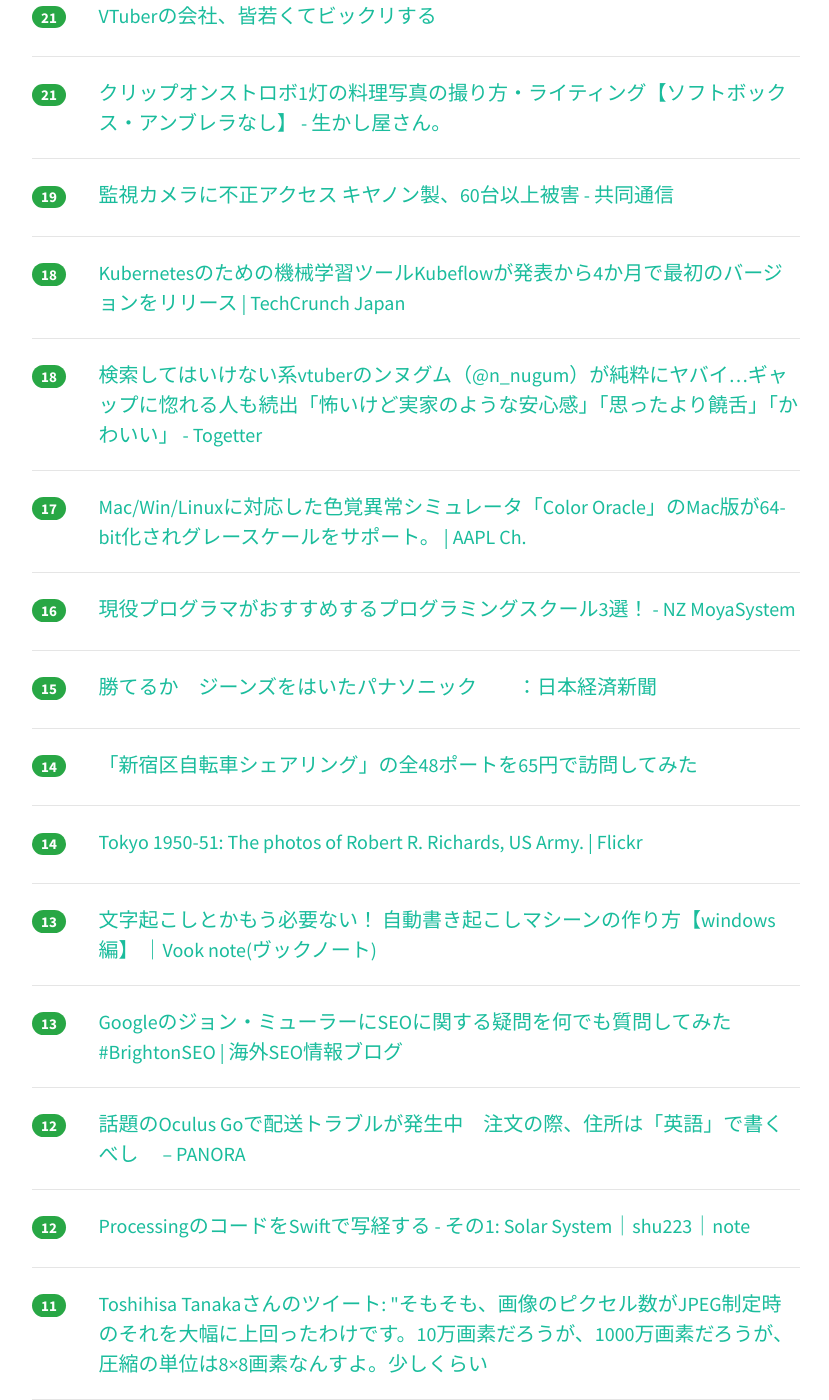
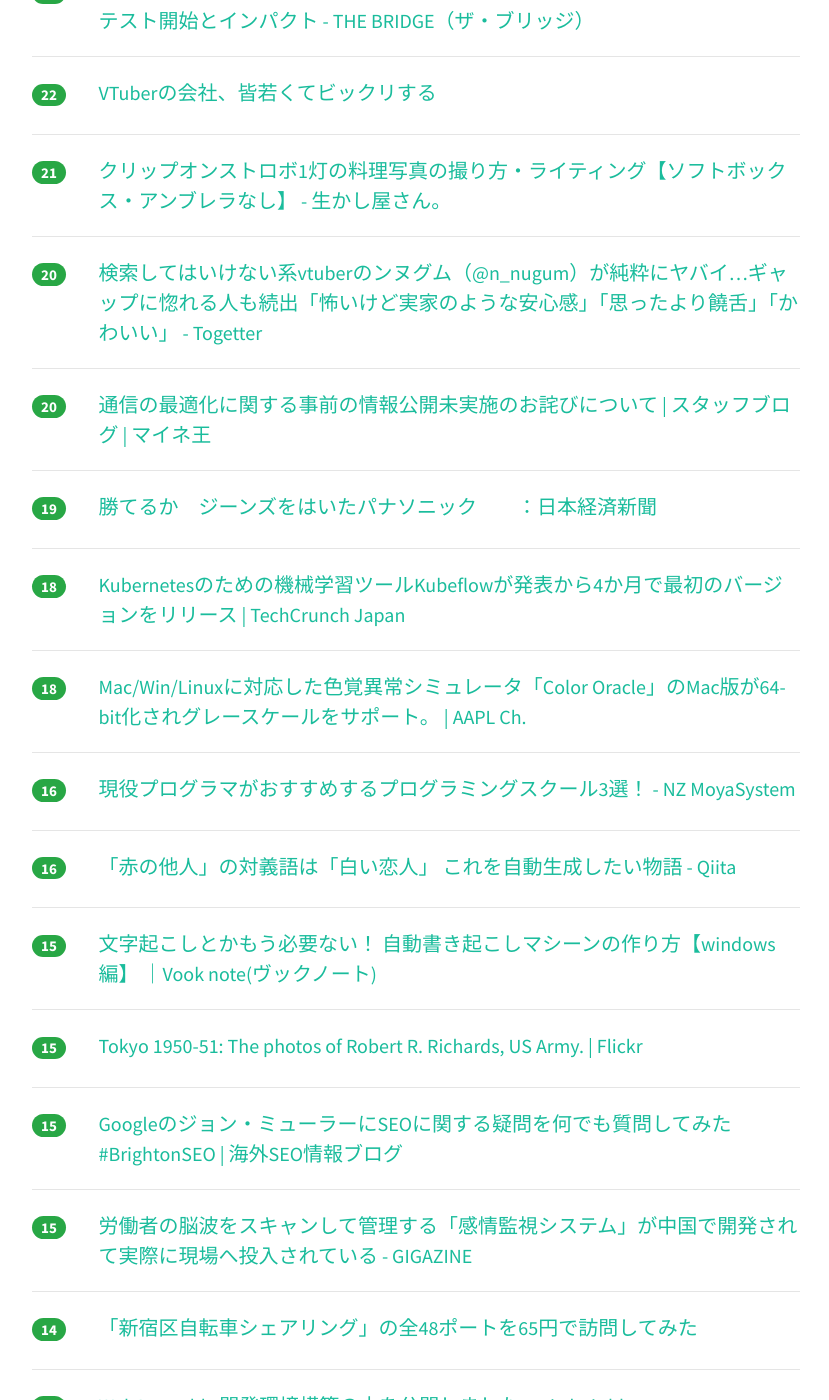
Before and after one commit to yatta47/hatena-matome-site, a Jekyll site: the page built from _posts/2018-05-07-hatena.md, in a window 1280 px wide and 1400 px high, scrolled down 2211 px. Shown: the whole window, without its empty margins (224-1053 px from the left). Built offline with Jekyll 4.4.1, drawn with Linux system fonts in a browser that asks for light colours; nearby versions of some CDN libraries; some of the changed text lies outside the part shown.

Commit message:
Updated 2018-05-07

```diff
--- a/_posts/2018-05-07-hatena.md
+++ b/_posts/2018-05-07-hatena.md
@@ -1,13 +1,13 @@
 ---
 layout: post
 title:  "2018-05-07 はてぶIT"
-date:   2018-05-07 12:02:50
+date:   2018-05-07 13:03:05
 tags: [it-hotentry]
 ---
-38 件のデータあり
+41 件のデータあり
 
 <hr><div class="row">
-<div class="col-1"><span class="badge badge-pill badge-success h2">165</span></div>
+<div class="col-1"><span class="badge badge-pill badge-success h2">189</span></div>
 <div class="col-11"><a href='https://www.publickey1.jp/blog/18/gvisorgoogle.html' target='_blank'>コンテナの軽量さと、より安全な分離を実現する「gVisor」、Googleがオープンソースで公開 － Publickey</a></div>
 </div>
 <hr>
@@ -17,38 +17,68 @@ tags: [it-hotentry]
 </div>
 <hr>
 <div class="row">
-<div class="col-1"><span class="badge badge-pill badge-success h2">111</span></div>
+<div class="col-1"><span class="badge badge-pill badge-success h2">138</span></div>
 <div class="col-11"><a href='https://iphone-mania.jp/news-211347/' target='_blank'>【動画】iPadのマルチタスク機能を使いこなすための25のテクニック - iPhone Mania</a></div>
 </div>
 <hr>
 <div class="row">
-<div class="col-1"><span class="badge badge-pill badge-success h2">86</span></div>
+<div class="col-1"><span class="badge badge-pill badge-success h2">99</span></div>
 <div class="col-11"><a href='https://togetter.com/li/1224881' target='_blank'>意味深なアタッシュケース持ってたら警察に声をかけられた話「プラレール持ってたら職質される時代」「凄く中が工夫されてる」 - Togetter</a></div>
 </div>
 <hr>
 <div class="row">
-<div class="col-1"><span class="badge badge-pill badge-success h2">54</span></div>
+<div class="col-1"><span class="badge badge-pill badge-success h2">95</span></div>
 <div class="col-11"><a href='http://nippondanji.blogspot.com/2018/05/mysql-80.html' target='_blank'>漢(オトコ)のコンピュータ道: MySQL 8.0登場！立ち止まることを知らない進化はこれからも続く。</a></div>
 </div>
 <hr>
 <div class="row">
-<div class="col-1"><span class="badge badge-pill badge-success h2">45</span></div>
+<div class="col-1"><span class="badge badge-pill badge-success h2">69</span></div>
+<div class="col-11"><a href='http://www.ketancho.net/entry/2018/05/07/080000' target='_blank'>AWSを学ぶために最初に構築するアーキテクチャパターン５選 - log4ketancho</a></div>
+</div>
+<hr>
+<div class="row">
+<div class="col-1"><span class="badge badge-pill badge-success h2">54</span></div>
 <div class="col-11"><a href='https://investment.abbamboo.com/trading-tools/how-to-build-python-in-5minutes/' target='_blank'>5分でPythonの環境構築【投資のテクニカル分析、グラフ化に】 - Investment Tech HackInvestment Tech Hack</a></div>
 </div>
 <hr>
 <div class="row">
-<div class="col-1"><span class="badge badge-pill badge-success h2">37</span></div>
+<div class="col-1"><span class="badge badge-pill badge-success h2">49</span></div>
+<div class="col-11"><a href='http://uni-fic.com/entry/cashless-vs-cash' target='_blank'>キャッシュレス派vs.現金派論争で何故デビットカードという案は出てこないのだろうか - WebデザイナーUnificブログ</a></div>
+</div>
+<hr>
+<div class="row">
+<div class="col-1"><span class="badge badge-pill badge-success h2">39</span></div>
 <div class="col-11"><a href='http://neuralism.hatenablog.jp/entry/2018/05/06/211541' target='_blank'>ブレイン・マシン・インターフェース（BMI）の行く先 - Neuralism（by 奥田一貴）</a></div>
 </div>
 <hr>
 <div class="row">
-<div class="col-1"><span class="badge badge-pill badge-success h2">35</span></div>
+<div class="col-1"><span class="badge badge-pill badge-success h2">38</span></div>
 <div class="col-11"><a href='https://riyaaaaasan.hatenablog.com/entry/2018/05/06/231901' target='_blank'>その気になれば前提知識無し機材無しの無の状態から2週間で美少女VTuberになれたという話 - My life accelerated</a></div>
 </div>
 <hr>
 <div class="row">
 <div class="col-1"><span class="badge badge-pill badge-success h2">34</span></div>
-<div class="col-11"><a href='http://uni-fic.com/entry/cashless-vs-cash' target='_blank'>キャッシュレス派vs.現金派論争で何故デビットカードという案は出てこないのだろうか - WebデザイナーUnificブログ</a></div>
+<div class="col-11"><a href='http://kakakakakku.hatenablog.com/entry/2018/05/07/003042' target='_blank'>Speaker Deck で最高の URL を生成する技術 - kakakakakku blog</a></div>
+</div>
+<hr>
+<div class="row">
+<div class="col-1"><span class="badge badge-pill badge-success h2">33</span></div>
+<div class="col-11"><a href='http://blog.livedoor.jp/itsoku/archives/53444503.html' target='_blank'>2018年現在のプログラミング言語の状況をまとめてみた : IT速報</a></div>
+</div>
+<hr>
+<div class="row">
+<div class="col-1"><span class="badge badge-pill badge-success h2">32</span></div>
+<div class="col-11"><a href='http://kyoko-np.net/2018050701.html' target='_blank'>「文字入力の革命」　ボタン１つのキーボード発表</a></div>
+</div>
+<hr>
+<div class="row">
+<div class="col-1"><span class="badge badge-pill badge-success h2">32</span></div>
+<div class="col-11"><a href='https://qiita.com/pixelflag/items/ad817bdd64931e084a46' target='_blank'>ドット絵ゲームをunityで作るときに押さえておきたいポイント - Qiita</a></div>
+</div>
+<hr>
+<div class="row">
+<div class="col-1"><span class="badge badge-pill badge-success h2">29</span></div>
+<div class="col-11"><a href='http://at-grandpa.hatenablog.jp/entry/2018/05/06/105919' target='_blank'>どういった学習プロセスを辿ると技術力が身につくのか - 圧倒亭グランパのブログ</a></div>
 </div>
 <hr>
 <div class="row">
@@ -57,38 +87,18 @@ tags: [it-hotentry]
 </div>
 <hr>
 <div class="row">
-<div class="col-1"><span class="badge badge-pill badge-success h2">28</span></div>
-<div class="col-11"><a href='http://kakakakakku.hatenablog.com/entry/2018/05/07/003042' target='_blank'>Speaker Deck で最高の URL を生成する技術 - kakakakakku blog</a></div>
-</div>
-<hr>
-<div class="row">
-<div class="col-1"><span class="badge badge-pill badge-success h2">28</span></div>
-<div class="col-11"><a href='http://www.ketancho.net/entry/2018/05/07/080000' target='_blank'>AWSを学ぶために最初に構築するアーキテクチャパターン５選 - log4ketancho</a></div>
-</div>
-<hr>
-<div class="row">
-<div class="col-1"><span class="badge badge-pill badge-success h2">25</span></div>
-<div class="col-11"><a href='http://kyoko-np.net/2018050701.html' target='_blank'>「文字入力の革命」　ボタン１つのキーボード発表</a></div>
-</div>
-<hr>
-<div class="row">
-<div class="col-1"><span class="badge badge-pill badge-success h2">25</span></div>
-<div class="col-11"><a href='https://qiita.com/pixelflag/items/ad817bdd64931e084a46' target='_blank'>ドット絵ゲームをunityで作るときに押さえておきたいポイント - Qiita</a></div>
+<div class="col-1"><span class="badge badge-pill badge-success h2">26</span></div>
+<div class="col-11"><a href='https://qiita.com/kyogom/items/49fe51044d57e3b19929' target='_blank'>名前、電話番号、メールアドレス等の最適なmaxlengthはいくつか調べてみた - Qiita</a></div>
 </div>
 <hr>
 <div class="row">
 <div class="col-1"><span class="badge badge-pill badge-success h2">24</span></div>
-<div class="col-11"><a href='http://blog.livedoor.jp/itsoku/archives/53444503.html' target='_blank'>2018年現在のプログラミング言語の状況をまとめてみた : IT速報</a></div>
+<div class="col-11"><a href='https://this.kiji.is/365958155265655905' target='_blank'>監視カメラに不正アクセス キヤノン製、60台以上被害 - 共同通信</a></div>
 </div>
 <hr>
 <div class="row">
 <div class="col-1"><span class="badge badge-pill badge-success h2">23</span></div>
-<div class="col-11"><a href='https://qiita.com/kyogom/items/49fe51044d57e3b19929' target='_blank'>名前、電話番号、メールアドレス等の最適なmaxlengthはいくつか調べてみた - Qiita</a></div>
-</div>
-<hr>
-<div class="row">
-<div class="col-1"><span class="badge badge-pill badge-success h2">23</span></div>
-<div class="col-11"><a href='http://at-grandpa.hatenablog.jp/entry/2018/05/06/105919' target='_blank'>どういった学習プロセスを辿ると技術力が身につくのか - 圧倒亭グランパのブログ</a></div>
+<div class="col-11"><a href='http://tech.nikkeibp.co.jp/atcl/nxt/column/18/00148/042600012/' target='_blank'>2020年代、IT業界の人月商売が続く最悪シナリオの現実味 | 日経 xTECH（クロステック）</a></div>
 </div>
 <hr>
 <div class="row">
@@ -98,11 +108,6 @@ tags: [it-hotentry]
 <hr>
 <div class="row">
 <div class="col-1"><span class="badge badge-pill badge-success h2">22</span></div>
-<div class="col-11"><a href='http://tech.nikkeibp.co.jp/atcl/nxt/column/18/00148/042600012/' target='_blank'>2020年代、IT業界の人月商売が続く最悪シナリオの現実味 | 日経 xTECH（クロステック）</a></div>
-</div>
-<hr>
-<div class="row">
-<div class="col-1"><span class="badge badge-pill badge-success h2">21</span></div>
 <div class="col-11"><a href='https://anond.hatelabo.jp/20180502153541' target='_blank'>VTuberの会社、皆若くてビックリする</a></div>
 </div>
 <hr>
@@ -112,8 +117,18 @@ tags: [it-hotentry]
 </div>
 <hr>
 <div class="row">
+<div class="col-1"><span class="badge badge-pill badge-success h2">20</span></div>
+<div class="col-11"><a href='https://togetter.com/li/1224999' target='_blank'>検索してはいけない系vtuberのンヌグム（@n_nugum）が純粋にヤバイ…ギャップに惚れる人も続出「怖いけど実家のような安心感」「思ったより饒舌」「かわいい」 - Togetter</a></div>
+</div>
+<hr>
+<div class="row">
+<div class="col-1"><span class="badge badge-pill badge-success h2">20</span></div>
+<div class="col-11"><a href='https://king.mineo.jp/magazines/special/844' target='_blank'>通信の最適化に関する事前の情報公開未実施のお詫びについて | スタッフブログ | マイネ王</a></div>
+</div>
+<hr>
+<div class="row">
 <div class="col-1"><span class="badge badge-pill badge-success h2">19</span></div>
-<div class="col-11"><a href='https://this.kiji.is/365958155265655905' target='_blank'>監視カメラに不正アクセス キヤノン製、60台以上被害 - 共同通信</a></div>
+<div class="col-11"><a href='https://www.nikkei.com/article/DGXMZO30057080R00C18A5000000/' target='_blank'>勝てるか　ジーンズをはいたパナソニック　　：日本経済新聞</a></div>
 </div>
 <hr>
 <div class="row">
@@ -123,11 +138,6 @@ tags: [it-hotentry]
 <hr>
 <div class="row">
 <div class="col-1"><span class="badge badge-pill badge-success h2">18</span></div>
-<div class="col-11"><a href='https://togetter.com/li/1224999' target='_blank'>検索してはいけない系vtuberのンヌグム（@n_nugum）が純粋にヤバイ…ギャップに惚れる人も続出「怖いけど実家のような安心感」「思ったより饒舌」「かわいい」 - Togetter</a></div>
-</div>
-<hr>
-<div class="row">
-<div class="col-1"><span class="badge badge-pill badge-success h2">17</span></div>
 <div class="col-11"><a href='https://applech2.com/archives/20180506-color-oracle-support-64-bit-and-grayscale.html' target='_blank'>Mac/Win/Linuxに対応した色覚異常シミュレータ「Color Oracle」のMac版が64-bit化されグレースケールをサポート。 | AAPL Ch.</a></div>
 </div>
 <hr>
@@ -137,8 +147,28 @@ tags: [it-hotentry]
 </div>
 <hr>
 <div class="row">
+<div class="col-1"><span class="badge badge-pill badge-success h2">16</span></div>
+<div class="col-11"><a href='https://qiita.com/youwht/items/f21325ff62603e8664e6' target='_blank'>「赤の他人」の対義語は「白い恋人」 これを自動生成したい物語 - Qiita</a></div>
+</div>
+<hr>
+<div class="row">
 <div class="col-1"><span class="badge badge-pill badge-success h2">15</span></div>
-<div class="col-11"><a href='https://www.nikkei.com/article/DGXMZO30057080R00C18A5000000/' target='_blank'>勝てるか　ジーンズをはいたパナソニック　　：日本経済新聞</a></div>
+<div class="col-11"><a href='https://vook.vc/n/804' target='_blank'>文字起こしとかもう必要ない！ 自動書き起こしマシーンの作り方【windows編】 ｜Vook note(ヴックノート)</a></div>
+</div>
+<hr>
+<div class="row">
+<div class="col-1"><span class="badge badge-pill badge-success h2">15</span></div>
+<div class="col-11"><a href='https://www.flickr.com/photos/58451159@N00/sets/72157651088819626' target='_blank'>Tokyo 1950-51: The photos of Robert R. Richards, US Army. | Flickr</a></div>
+</div>
+<hr>
+<div class="row">
+<div class="col-1"><span class="badge badge-pill badge-success h2">15</span></div>
+<div class="col-11"><a href='https://www.suzukikenichi.com/blog/live-google-webmasters-hangout-with-john-mueller-and-aleyda-solis/' target='_blank'>Googleのジョン・ミューラーにSEOに関する疑問を何でも質問してみた #BrightonSEO | 海外SEO情報ブログ</a></div>
+</div>
+<hr>
+<div class="row">
+<div class="col-1"><span class="badge badge-pill badge-success h2">15</span></div>
+<div class="col-11"><a href='https://gigazine.net/news/20180507-china-brain-scan-system/' target='_blank'>労働者の脳波をスキャンして管理する「感情監視システム」が中国で開発されて実際に現場へ投入されている - GIGAZINE</a></div>
 </div>
 <hr>
 <div class="row">
@@ -147,18 +177,13 @@ tags: [it-hotentry]
 </div>
 <hr>
 <div class="row">
-<div class="col-1"><span class="badge badge-pill badge-success h2">14</span></div>
-<div class="col-11"><a href='https://www.flickr.com/photos/58451159@N00/sets/72157651088819626' target='_blank'>Tokyo 1950-51: The photos of Robert R. Richards, US Army. | Flickr</a></div>
+<div class="col-1"><span class="badge badge-pill badge-success h2">13</span></div>
+<div class="col-11"><a href='http://www.mizdra.net/entry/2018/05/07/080000' target='_blank'>WebAssembly 開発環境構築の本を公開しました - mizdra's blog</a></div>
 </div>
 <hr>
 <div class="row">
 <div class="col-1"><span class="badge badge-pill badge-success h2">13</span></div>
-<div class="col-11"><a href='https://vook.vc/n/804' target='_blank'>文字起こしとかもう必要ない！ 自動書き起こしマシーンの作り方【windows編】 ｜Vook note(ヴックノート)</a></div>
-</div>
-<hr>
-<div class="row">
-<div class="col-1"><span class="badge badge-pill badge-success h2">13</span></div>
-<div class="col-11"><a href='https://www.suzukikenichi.com/blog/live-google-webmasters-hangout-with-john-mueller-and-aleyda-solis/' target='_blank'>Googleのジョン・ミューラーにSEOに関する疑問を何でも質問してみた #BrightonSEO | 海外SEO情報ブログ</a></div>
+<div class="col-11"><a href='https://internet.watch.impress.co.jp/docs/column/shimizu/1119606.html' target='_blank'>ついに日本法人を設立したSynology　ファンの隙間にミリ単位でこだわる社長が進める日本での戦略は？【イニシャルB】 - INTERNET Watch</a></div>
 </div>
 <hr>
 <div class="row">
@@ -182,17 +207,7 @@ tags: [it-hotentry]
 </div>
 <hr>
 <div class="row">
-<div class="col-1"><span class="badge badge-pill badge-success h2">10</span></div>
-<div class="col-11"><a href='https://qiita.com/youwht/items/f21325ff62603e8664e6' target='_blank'>「赤の他人」の対義語は「白い恋人」 これを自動生成したい物語 - Qiita</a></div>
-</div>
-<hr>
-<div class="row">
-<div class="col-1"><span class="badge badge-pill badge-success h2">8</span></div>
+<div class="col-1"><span class="badge badge-pill badge-success h2">9</span></div>
 <div class="col-11"><a href='http://b.hatena.ne.jp/entry/nlab.itmedia.co.jp/nl/articles/1805/01/news073.html' target='_blank'>はてなブックマーク - 「所有できない電子書籍」問題　サービス閉鎖後、購入者はどうなる？ - ねとらぼ</a></div>
 </div>
 <hr>
-<div class="row">
-<div class="col-1"><span class="badge badge-pill badge-success h2">4</span></div>
-<div class="col-11"><a href='https://king.mineo.jp/magazines/special/844' target='_blank'>通信の最適化に関する事前の情報公開未実施のお詫びについて | スタッフブログ | マイネ王</a></div>
-</div>
-<hr>
```
